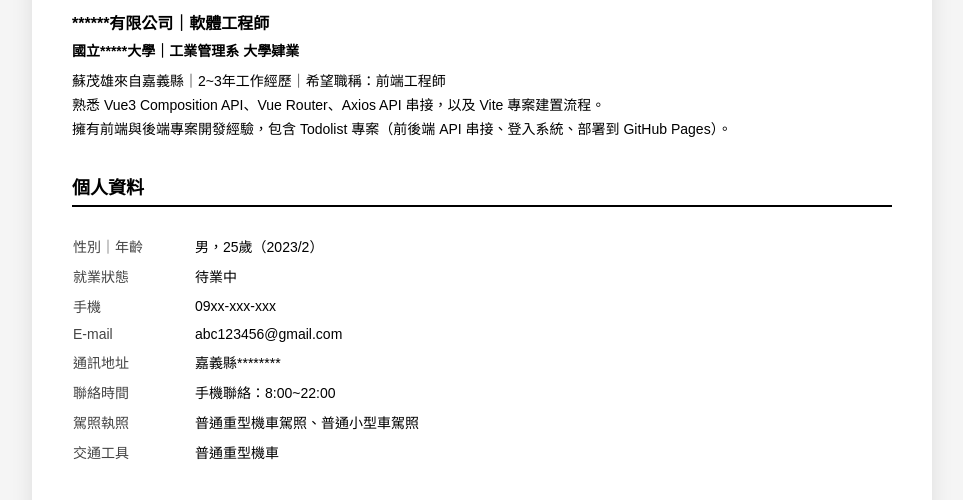
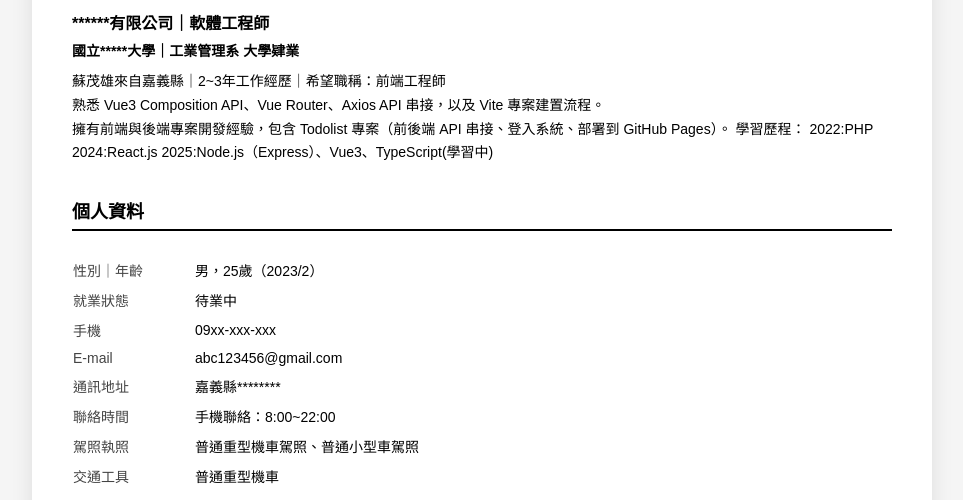
Before and after one commit to sumaoxiong/resume, a plain HTML site: page 104-resume-review/index.html in a window 1280 px wide. Shown: the part 276-776 px from the top of the page, without its empty margins (158-1121 px from the left). Drawn offline with Linux system fonts and the light colour scheme.

Commit message:
學習歷程

```diff
--- a/104-resume-review/index.html
+++ b/104-resume-review/index.html
@@ -196,6 +196,10 @@
                 蘇茂雄來自嘉義縣｜2~3年工作經歷｜希望職稱：前端工程師<br>
                 熟悉 Vue3 Composition API、Vue Router、Axios API 串接，以及 Vite 專案建置流程。<br>
                 擁有前端與後端專案開發經驗，包含 Todolist 專案（前後端 API 串接、登入系統、部署到 GitHub Pages）。
+                學習歷程：
+                2022:PHP
+                2024:React.js
+                2025:Node.js（Express）、Vue3、TypeScript(學習中)
             </div>
 
             <!-- 個人資料 -->
```
